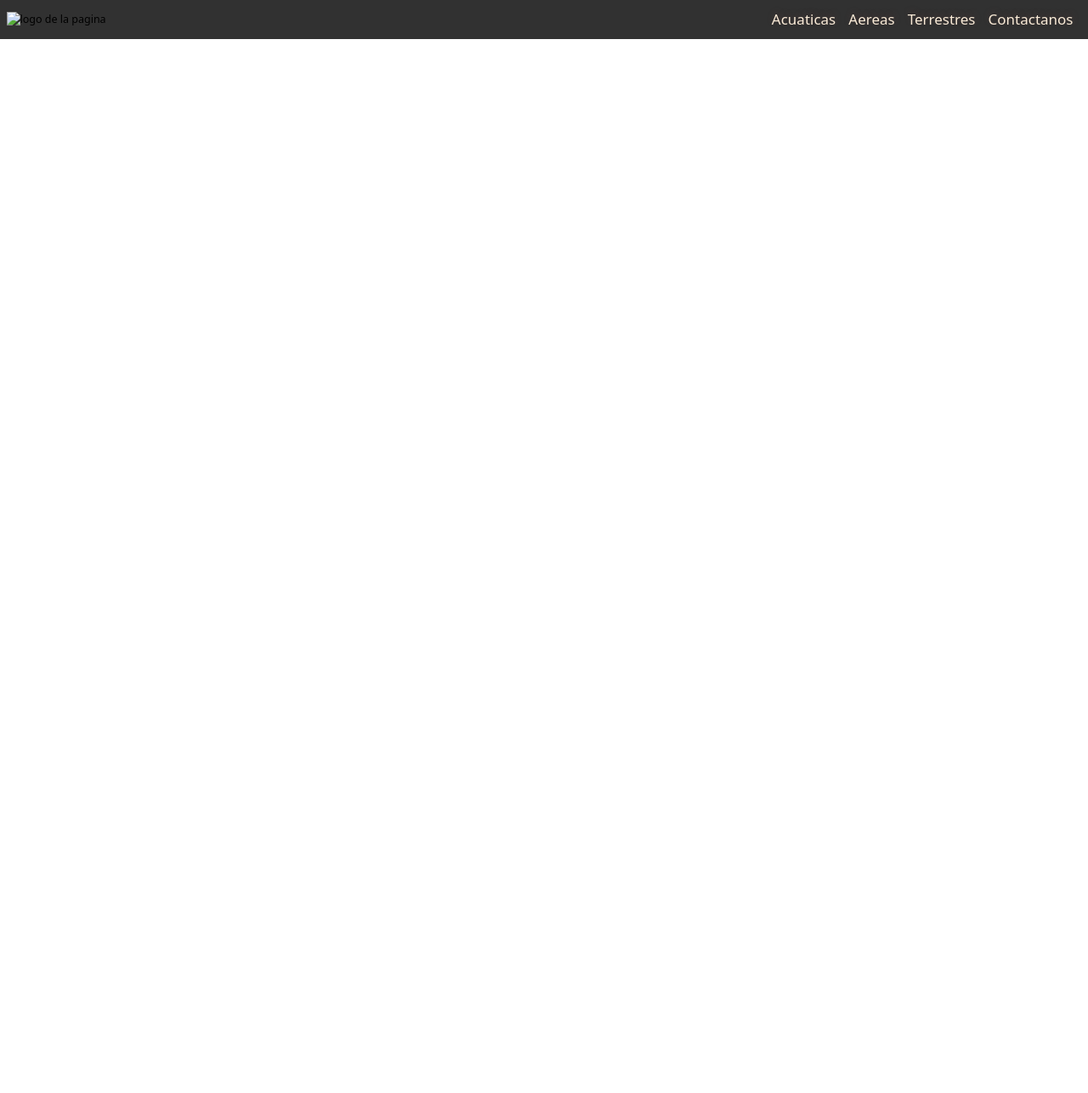
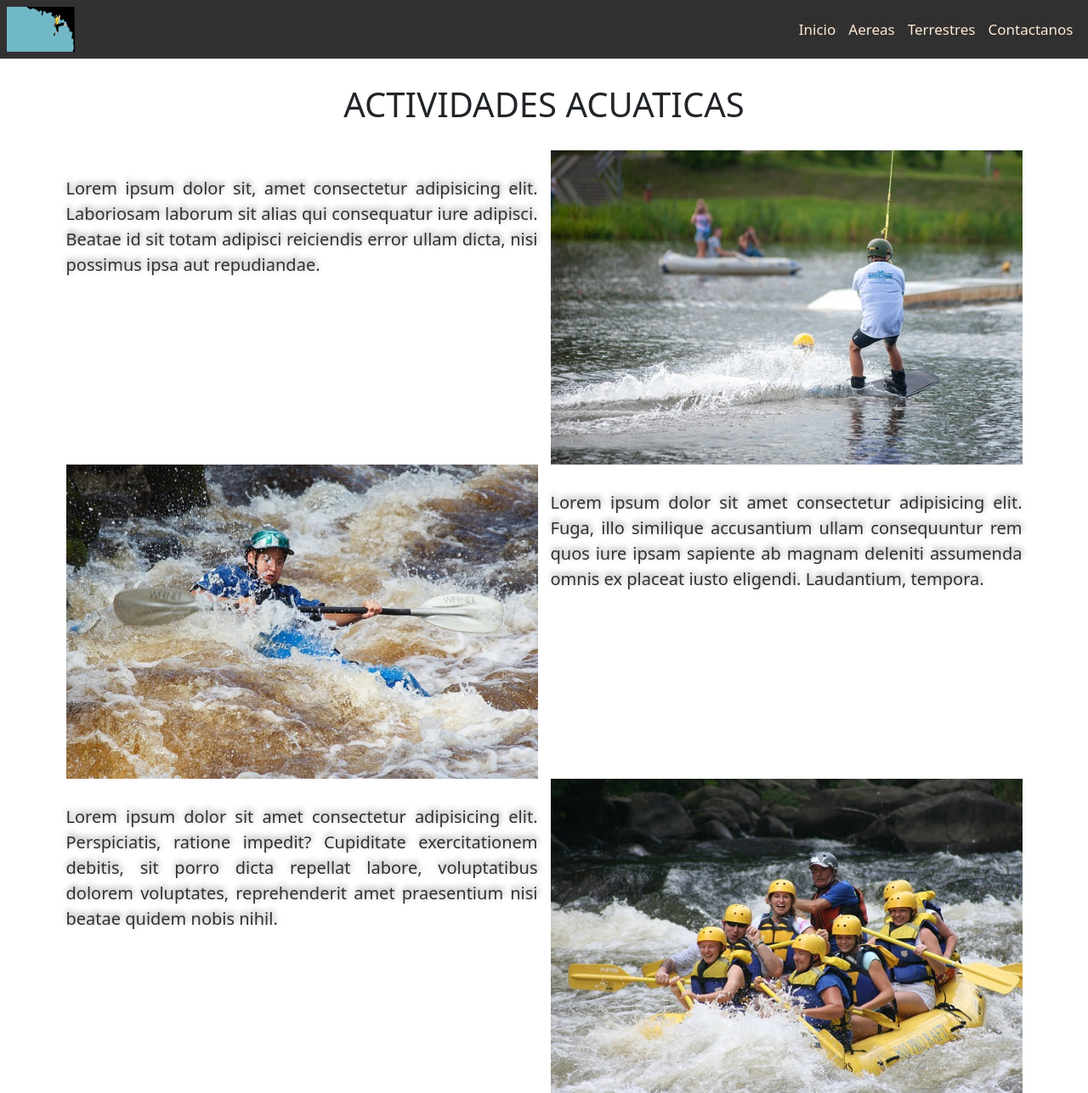
Before and after one commit to Andresortiz1997/Dextrem, a plain HTML site: page pages/acuaticas.html in a window 1280 px wide. Shown: the whole page at 85% size. Before the commit the page ends 800 px from the top, so only its background shows below. Drawn offline with nearby package versions, Linux system fonts and the light colour scheme; files that its build step writes are made by us from their sources.

Commit message:
actividades acuaticas terminado

```diff
--- a/css/style.css
+++ b/css/style.css
@@ -58,3 +58,24 @@ header{
     color:antiquewhite;
     font-size: 1.2rem;
 }
+/* CARDS------------------------------------------------------ */
+ .card{
+    border: 2px solid rgb(56, 56, 56);
+ }
+ .card-text{
+    color:#313131;
+    font-size: 1rem;
+ }
+ .btn{
+    background-color: rgb(99, 22, 172);
+    color: antiquewhite;
+ }
+ /* Acuaticas------------------------------------ */
+.act-acuaticas{
+    text-align: justify;
+}
+.act-acuaticas p{
+    color: #313131;
+    font-size: 2rem;
+    margin-top: 30px;
+}
--- a/pages/acuaticas.html
+++ b/pages/acuaticas.html
@@ -8,12 +8,12 @@
     <meta name="author" content="Andres Ortiz">
     <title>Dextrem</title>
     <!-- ICONO --------------------------------------------------------->
-    <link rel="shortcut icon" href="assets/adventur.ico" type="image/x-icon">
+    <link rel="shortcut icon" href="/assets/adventur.ico" type="image/x-icon">
     <!-- BOOTSTRAP ----------------------------------------------------->
     <link href="https://cdn.jsdelivr.net/npm/bootstrap@5.3.0/dist/css/bootstrap.min.css" rel="stylesheet"
         integrity="sha384-9ndCyUaIbzAi2FUVXJi0CjmCapSmO7SnpJef0486qhLnuZ2cdeRhO02iuK6FUUVM" crossorigin="anonymous">
     <!--CSS------------------------------------------------------------->
-    <link rel="stylesheet" href="css/style.css">
+    <link rel="stylesheet" href="/css/style.css">
 </head>
 
 <body>
@@ -21,14 +21,15 @@
     <header>
         <nav class="navbar navbar-expand-lg">
             <div class="container-fluid">
-                <a class="navbar-brand" href="index.html"><img src="assets/adventure.png" alt="logo de la pagina"></a>
-                <button class="navbar-toggler" type="button" data-bs-toggle="collapse" data-bs-target="#navbarNav" aria-controls="navbarNav" aria-expanded="false" aria-label="Toggle navigation">
+                <a class="navbar-brand" href="index.html"><img src="/assets/adventure.png" alt="logo de la pagina"></a>
+                <button class="navbar-toggler" type="button" data-bs-toggle="collapse" data-bs-target="#navbarNav"
+                    aria-controls="navbarNav" aria-expanded="false" aria-label="Toggle navigation">
                     <span class="navbar-toggler-icon"></span>
                 </button>
                 <div class="collapse navbar-collapse" id="navbarNav">
                     <ul class="navbar-nav ms-auto">
                         <li class="nav-item">
-                    <a class="nav-link" aria-current="page" href="pages/acuaticas.html">Acuaticas</a>
+                            <a class="nav-link" aria-current="page" href="../index.html">Inicio</a>
                         </li>
                         <li class="nav-item">
                             <a class="nav-link" href="pages/aereas.html">Aereas</a>
@@ -44,3 +45,49 @@
             </div>
         </nav>
     </header>
+    <!-- main -->
+    <section class="act-acuaticas">
+        <h1 class=" my-5 text-center text-uppercase">Actividades Acuaticas</h1>
+        <div class="container">
+            <div class="row">
+                <div class="col-6 text-justify">
+                    <p>
+                        Lorem ipsum dolor sit, amet consectetur adipisicing elit. Laboriosam laborum sit alias qui
+                        consequatur iure adipisci. Beatae id sit totam adipisci reiciendis error ullam dicta, nisi
+                        possimus ipsa aut repudiandae.
+                    </p>
+                </div>
+                <div class="col-6">
+                    <img class="img-fluid" src="../assets/acuaticas/wake-board.jpg" alt="hombre haciendo esqui acuatico">
+                </div>
+            </div>
+        </div>
+        <div class="container">
+            <div class="row">
+                <div class="col-6">
+                    <img class="img-fluid" src="../assets/acuaticas/kayak.jpg" alt="hombre remando por un rio en kayak">
+                </div>
+                <div class="col-6 text-justify">
+                    <p>
+                        Lorem ipsum dolor sit amet consectetur adipisicing elit. Fuga, illo similique accusantium ullam
+                        consequuntur rem quos iure ipsam sapiente ab magnam deleniti assumenda omnis ex placeat iusto
+                        eligendi. Laudantium, tempora.
+                    </p>
+                </div>
+            </div>
+        </div>
+        <div class="container">
+            <div class="row">
+                <div class="col-6 text-justify">
+                    <p>
+                        Lorem ipsum dolor sit amet consectetur adipisicing elit. Perspiciatis, ratione impedit?
+                        Cupiditate exercitationem debitis, sit porro dicta repellat labore, voluptatibus dolorem
+                        voluptates, reprehenderit amet praesentium nisi beatae quidem nobis nihil.
+                    </p>
+                </div>
+                <div class="col-6">
+                    <img class="img-fluid" src="../assets/acuaticas/rafting.jpg" alt="grupo de personas haciendo rafting">
+                </div>
+            </div>
+        </div>
+    </section>
```
Also changed, not shown: index.html (+7 -6 lines), assets/index/banner.jpg. Lines whose indentation alone changed are shown as unchanged.
